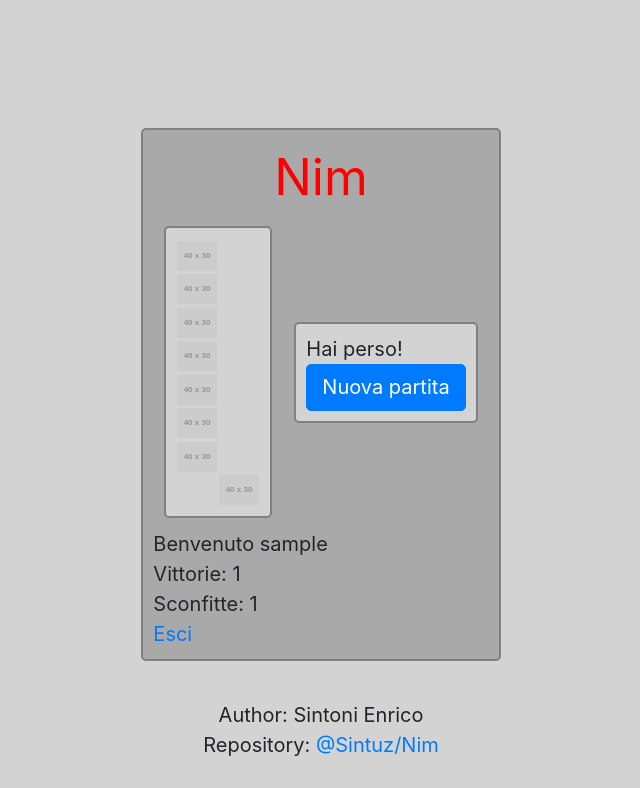
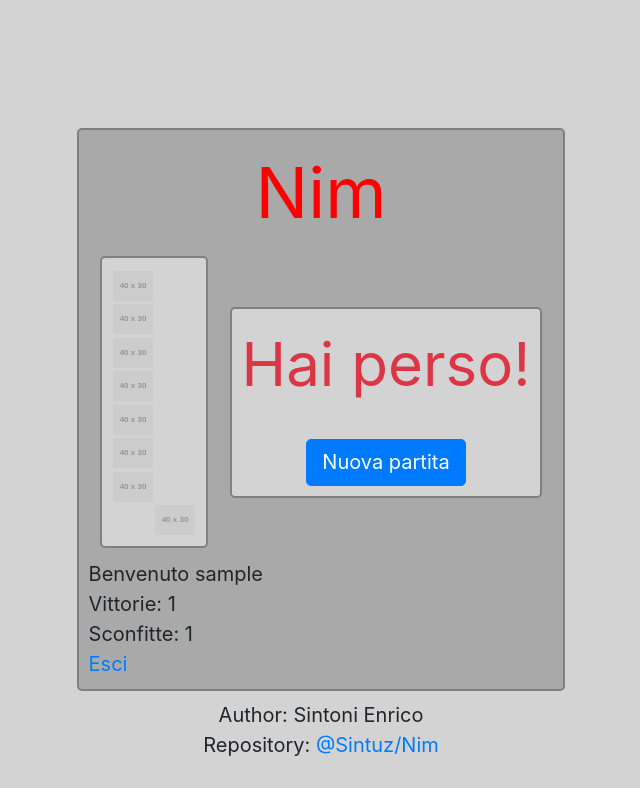
Before and after one commit to Sintuz/Nim, a PHP site: page / in a window 1280 px wide. Shown: the top 788 px of the page, without its empty margins (319-959 px from the left). Before the commit the page ends 756 px from the top, so only its background shows below. Run offline with PHP 8.4, Linux system fonts and the light colour scheme; the visitor is signed in with stand-in values (Sample User, id 1); grey boxes labelled with a size stand in for pictures from a placeholder-image service; data that the repository does not hold is empty; some libraries are stand-ins or nearby versions.

Commit message:
Title, win and loss text bigger and colored
Fix #5

```diff
--- a/css/style.css
+++ b/css/style.css
@@ -81,7 +81,7 @@ footer {
 /* index */
 #title {
     color: red;
-    font-size: 50px;
+    font-size: 70px;
     text-align: center;
 }
 
@@ -100,8 +100,11 @@ footer {
 
 #board, #info {
     background-color: lightgrey;
+    text-align: center;
 }
-
+.win-loss-text {
+    font-size: 60px;
+}
 .cell {
     border-radius: 8px;
 }
--- a/index.php
+++ b/index.php
@@ -330,9 +330,9 @@ if (isset($_SESSION['user']) && $_SERVER['REQUEST_METHOD'] == 'POST') {
                                 }
                             } else {
                                 if ($_SESSION['winner'] == "computer") {
-                                    echo sprintf("%s!", $_SESSION['language'] == "IT" ? "Hai perso" : "You lost");
+                                    echo sprintf("<p class='text-danger win-loss-text'>%s!</p>", $_SESSION['language'] == "IT" ? "Hai perso" : "You lost");
                                 } else {
-                                    echo sprintf("%s!", $_SESSION['language'] == "IT" ? "Hai vinto" : "You won");
+                                    echo sprintf("<p class='text-danger win-loss-text'>%s!</p>", $_SESSION['language'] == "IT" ? "Hai vinto" : "You won");
                                 }
                                 echo "<br>";
                                 unset($_SESSION['board']);
```
